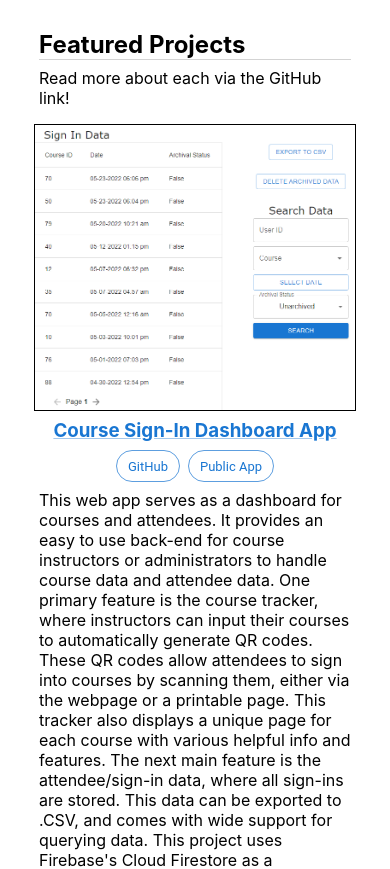
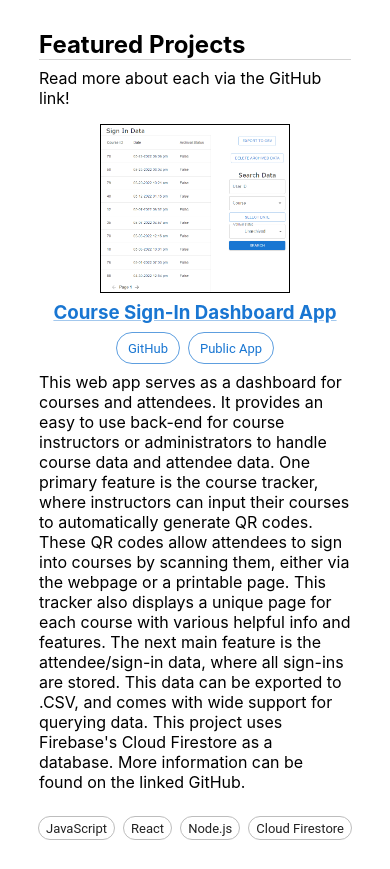
Before and after one commit to cameronmcginley/cameronmcginley.github.io, a React (Create React App) app: page / in a window 390 px wide. Shown: the part 2460-3329 px from the top of the page. Built offline with nearby package versions, Linux system fonts and the light colour scheme.

Commit message:
Improve img scaling

```diff
--- a/src/App.css
+++ b/src/App.css
@@ -52,7 +52,7 @@ p {
   justify-content: start;
   /* align-items: left; */
   padding-left: 1rem;
-  /* width: 60%; */
+  width: 60%;
 }
 
 .projectCard-attributes {
@@ -90,9 +90,20 @@ p {
   column-gap: 0.5rem;
 }
 
-.projectCard-projectLink>* {
+.projectCard-projectLink > * {
   padding: 0;
   margin: 0;
+}
+
+.projectCard-image-div {
+  display: flex;
+  transform: translateZ(0);
+  overflow: hidden;
+  border: 1px solid black;
+  width: 40%;
+  height: 100%;
+  max-width: 20rem;
+  max-height: 20rem;
 }
 
 @media only screen and (max-width: 800px) {
@@ -107,12 +118,16 @@ p {
     width: 100%;
   }
 
+  .projectCard-image-div {
+    width: 60%;
+  }
+
   .projectCard-chips-after {
     justify-content: center;
   }
 
   .projectCard-titleandchips {
-    padding-top: .5rem;
+    padding-top: 0.5rem;
     flex-direction: column;
     align-items: center;
   }
@@ -174,7 +189,7 @@ p {
 }
 .icon-link {
   margin: 0;
-  padding-left: .3rem;
+  padding-left: 0.3rem;
 }
 
 .about.image.links.icons {
--- a/src/Components/ProjectCard.js
+++ b/src/Components/ProjectCard.js
@@ -8,18 +8,7 @@ const ProjectCard = (props) => {
     <>
       <div className="projectCard">
         {/* Image */}
-        <Box
-          className="projectCard-image-div"
-          sx={{
-            transform: "translateZ(0)",
-            overflow: "hidden",
-            border: "1px solid black",
-            width: "400%",
-            height: "100%",
-            maxWidth: "20rem",
-            maxHeight: "20rem",
-          }}
-        >
+        <div className="projectCard-image-div">
           <Link href={props.cardData.gh_link}>
             <Box
               className="projectCard-image"
@@ -38,7 +27,7 @@ const ProjectCard = (props) => {
               src={"images/" + props.cardData.image}
             />
           </Link>
-        </Box>
+        </div>
 
         {/* Information */}
         <div className="projectCard-info">
```
